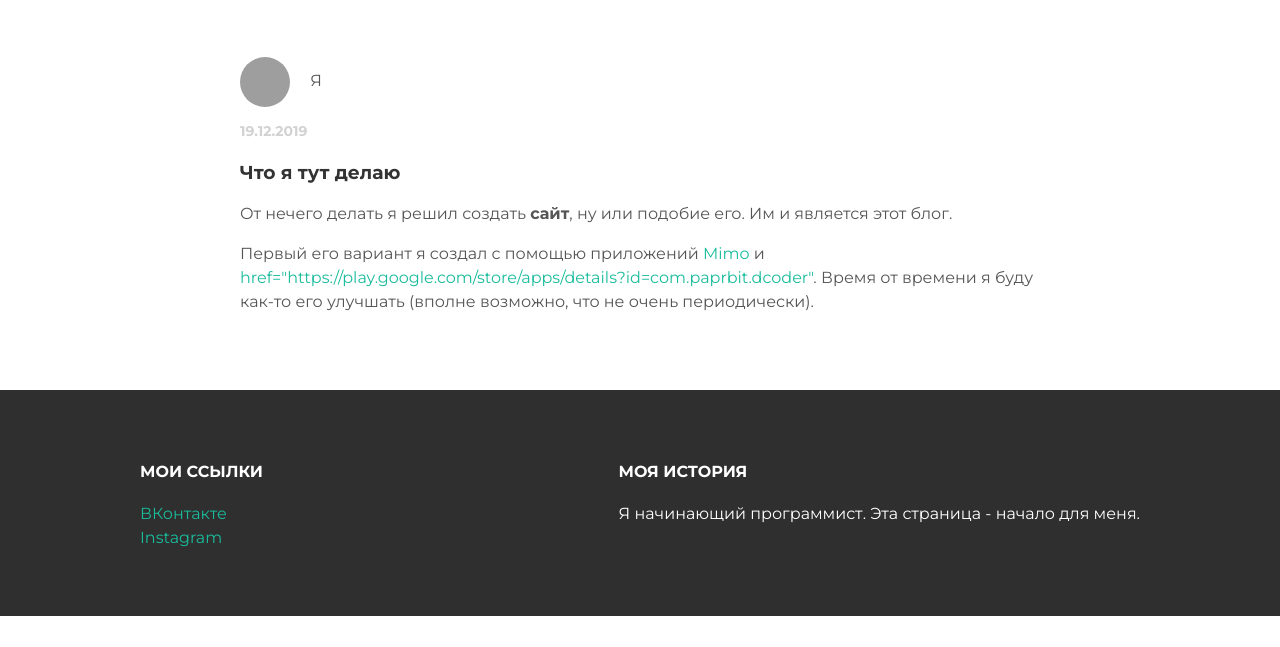
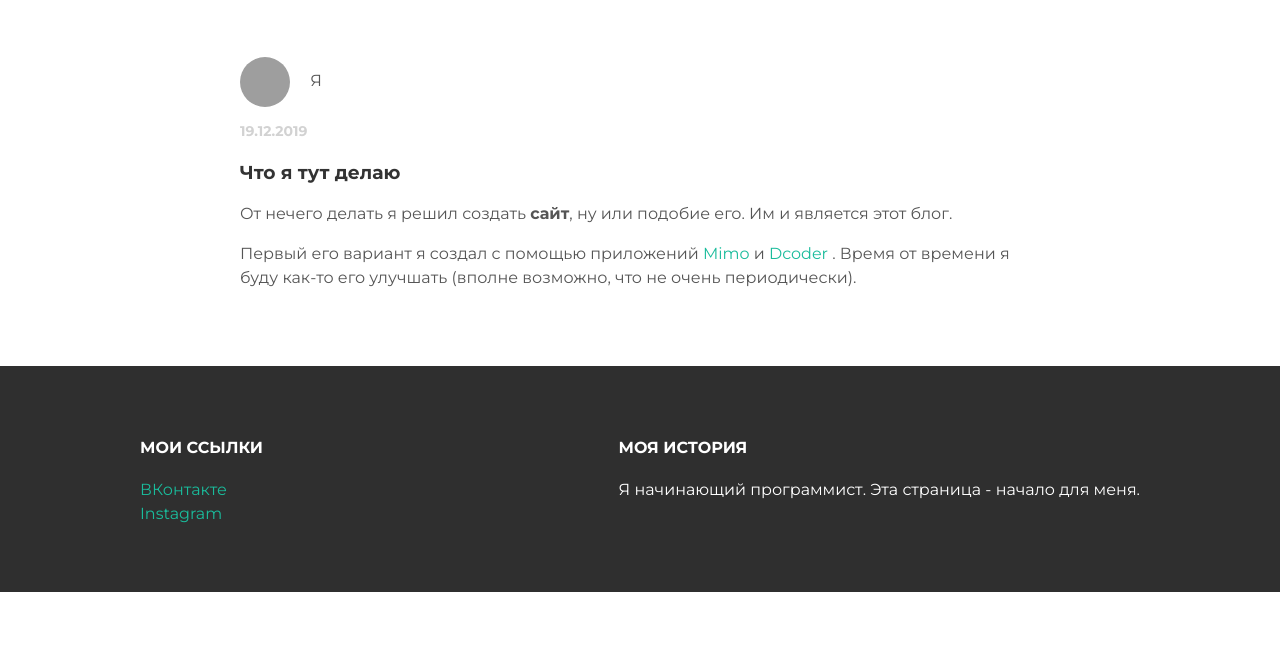
Before and after one commit to Kooleon/kooleon.github.io, a plain HTML site: page index.html in a window 1280 px wide. Shown: the part 153-800 px from the top of the page. Drawn offline with Linux system fonts and the light colour scheme; grey boxes are pictures that could not be loaded.

Commit message:
Update index.html

```diff
--- a/index.html
+++ b/index.html
@@ -23,7 +23,8 @@
      <h3 class="post-title">Что я тут делаю</h3>
      <div class="post-content">
       <p>От нечего делать я решил создать <strong>сайт</strong>, ну или подобие его. Им и является этот блог.</p>
-      <p>Первый его вариант я создал с помощью приложений <a href="https://getmimo.com">Mimo</a> и <a> href="https://play.google.com/store/apps/details?id=com.paprbit.dcoder"</a>. Время от времени я буду как-то его улучшать (вполне возможно, что не очень периодически).</p>
+      <p>Первый его вариант я создал с помощью приложений <a href="https://getmimo.com">Mimo</a> и <a href="https://play.google.com/store/apps/details?id=com.paprbit.dcoder">Dcoder
+</a>. Время от времени я буду как-то его улучшать (вполне возможно, что не очень периодически).</p>
      </div>
     </div>
    </div>
```
